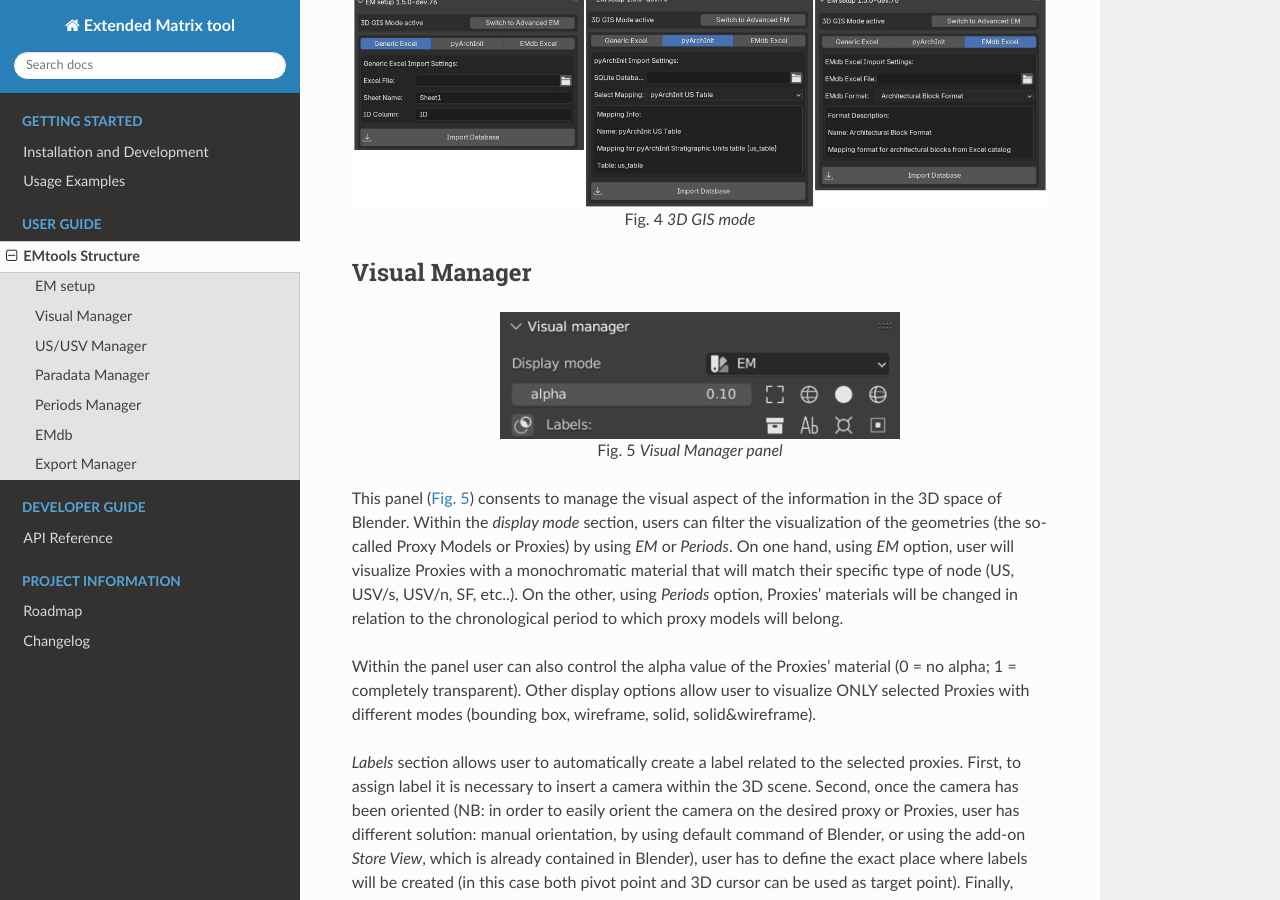
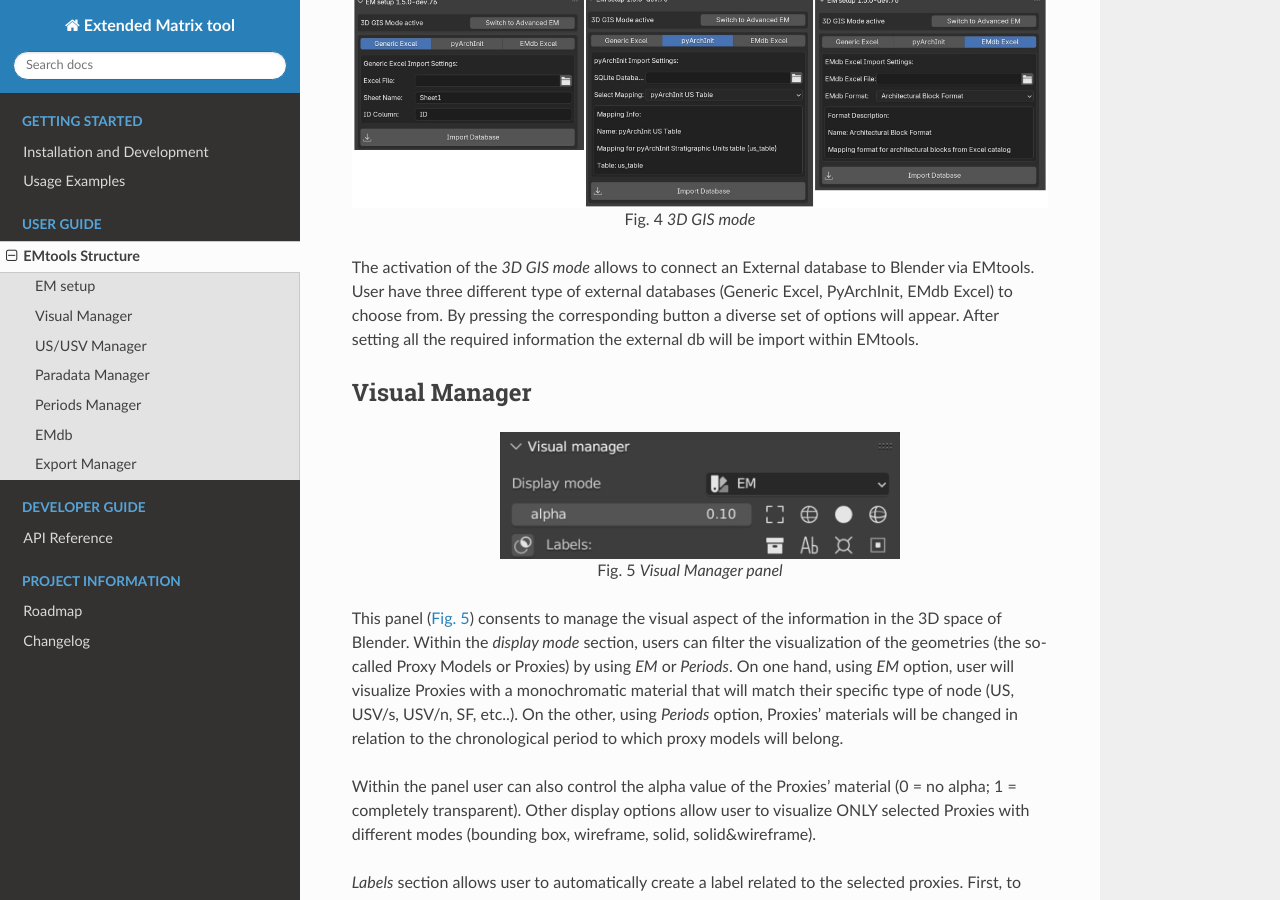
Before and after one commit to zalmoxes-laran/EM-blender-tools-doc, a Sphinx documentation site: the page built from docs/EMstructure.rst, in a window 1280 px wide and 900 px high, scrolled down 3676 px. Built offline with Sphinx 7.4.7 and the Read the Docs theme 3.1.0, drawn with Linux system fonts in a browser that asks for light colours; pages that are not in the unit, such as notebooks, are missing from menus.

Commit message:
Update Emstructure file 3D GIS mode 02

```diff
--- a/docs/EMstructure.rst
+++ b/docs/EMstructure.rst
@@ -90,6 +90,11 @@ On the upper part of the panel the *Switch to 3D GIS* button allows to instantly
    :align: center
 
    3D GIS mode
+
+The activation of the *3D GIS mode* allows to connect an External database to Blender via EMtools.
+User have three different type of external databases (Generic Excel, PyArchInit, EMdb Excel) to choose from.
+By pressing the corresponding button a diverse set of options will appear.
+After setting all the required information the external db will be import within EMtools.
 
 
 .. _Visual_Manager:
```
